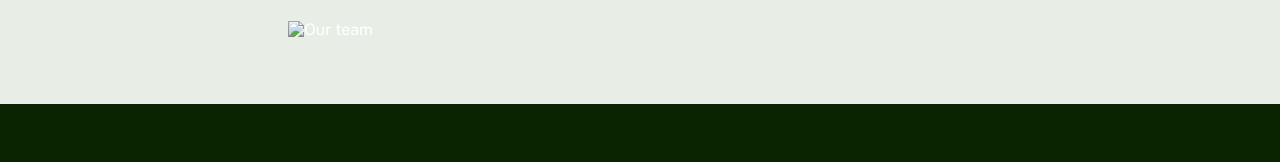
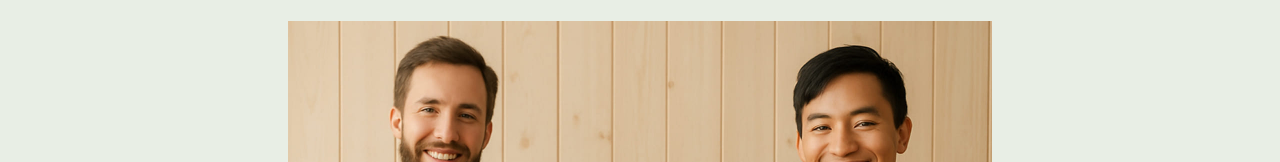
Before and after one commit to dtaratuta13-create/Organic-Shop-Vite, a plain HTML site: page index.html in a window 1280 px wide. Shown: the part 8161-8323 px from the top of the page. Drawn offline with nearby package versions, Linux system fonts and the light colour scheme; a web font is replaced by a local one.

Commit message:
Deploying to gh-pages from @ dtaratuta13-create/Organic-Shop-Vite@301c05311bf5c4d9fcfece0026850f7d228cb656 🚀

```diff
--- a/index.html
+++ b/index.html
@@ -880,7 +880,7 @@
                     </form>
                 </div>
 
-                <img class="contact-img" src="/images/contactsphoto2x.jpg" alt="Our team" width="343" loading="lazy" fetchpriority="low" />
+                <img class="contact-img" src="/Organic-Shop-Vite/assets/contactsphoto2x-CO9o4vj8.jpg" alt="Our team" width="343" loading="lazy" fetchpriority="low" />
             </div>
         </section>
     </main>
```
Also changed, not shown: assets/contactsphoto2x-CO9o4vj8.jpg (added).
